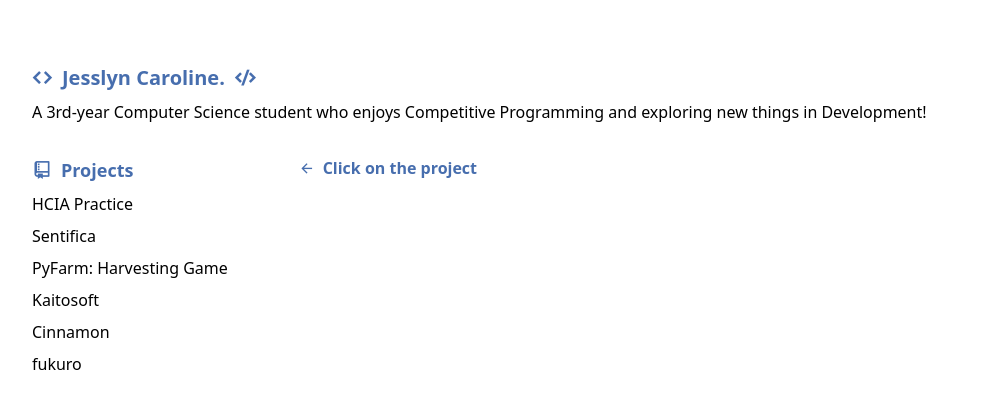
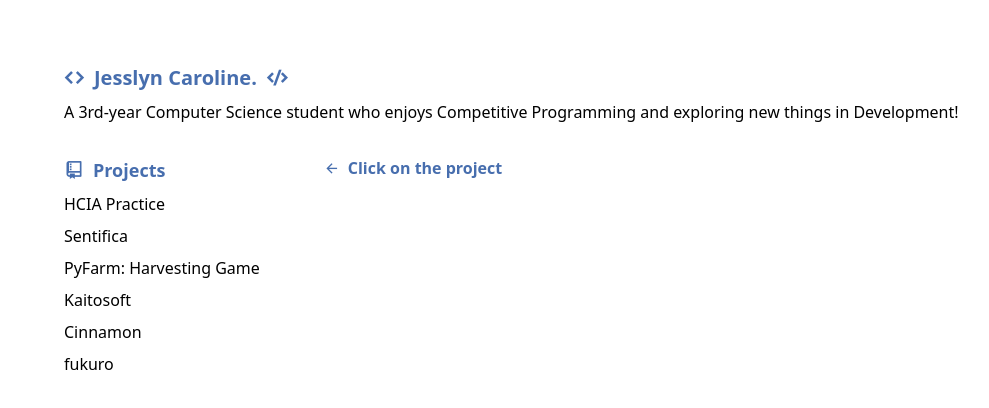
Before and after one commit to jesslyn-caroline/charolines-portfolio, a React (Vite) app: page / in a window 1280 px wide. Shown: the top 408 px of the page, without its empty margins (0-989 px from the left). Built offline with nearby package versions, Linux system fonts and the light colour scheme; a web font is replaced by a local one.

Commit message:
add padding x for tablet and larger screens

```diff
--- a/src/layout.tsx
+++ b/src/layout.tsx
@@ -16,8 +16,8 @@ function Layout() {
     const location = useLocation()
 
     return (
-    <div className={`max-w-[1920px] min-h-screen w-screen h-fit bg-white`}>
-        <div className={`px-8 py-16 flex flex-col space-y-8 z-30`}>
+    <div className={`max-w-[1920px] min-h-screen w-screen bg-white  overflow-y-visible scroll-bar-hidden`}>
+        <div className={`px-8 md:px-16 py-16 flex flex-col space-y-8 z-30`}>
             <div className={`flex flex-col space-y-2`}>
                 <h2 className={`font-bold text-xl`} ><i className="ri-code-line"/>&ensp;Jesslyn Caroline.&ensp;<i className="ri-code-s-slash-line"/></h2>
                 <h3 className={`text-black`}>A 3rd-year Computer Science student who enjoys Competitive Programming and exploring new things in Development!</h3>
```
